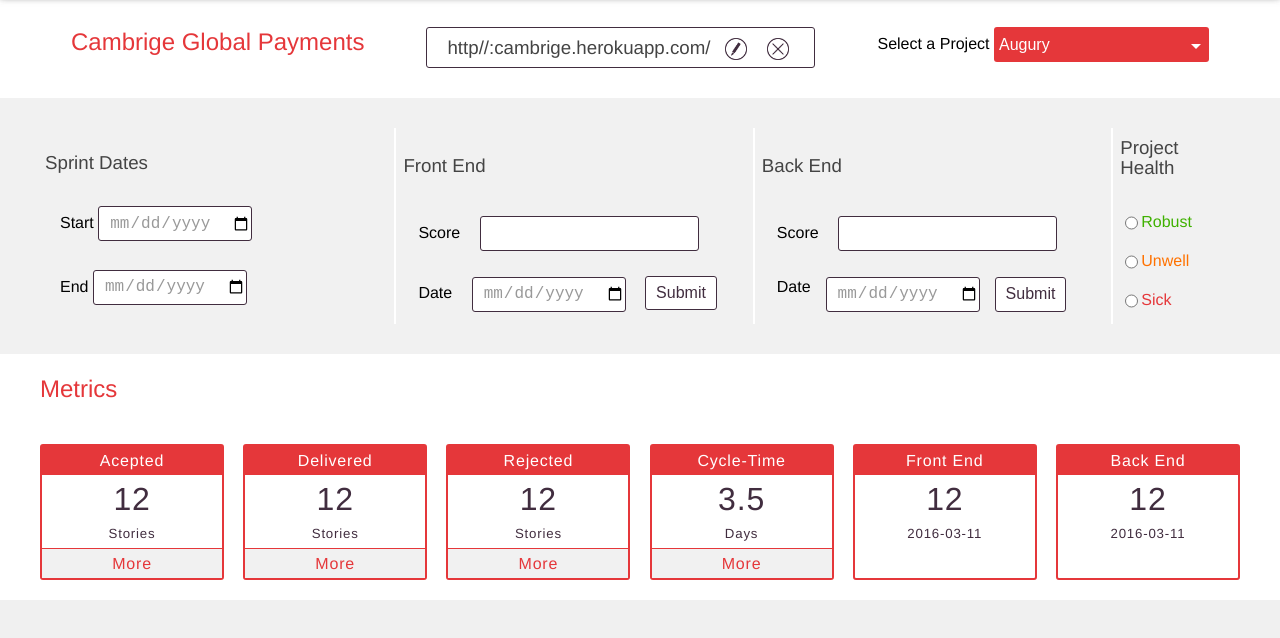
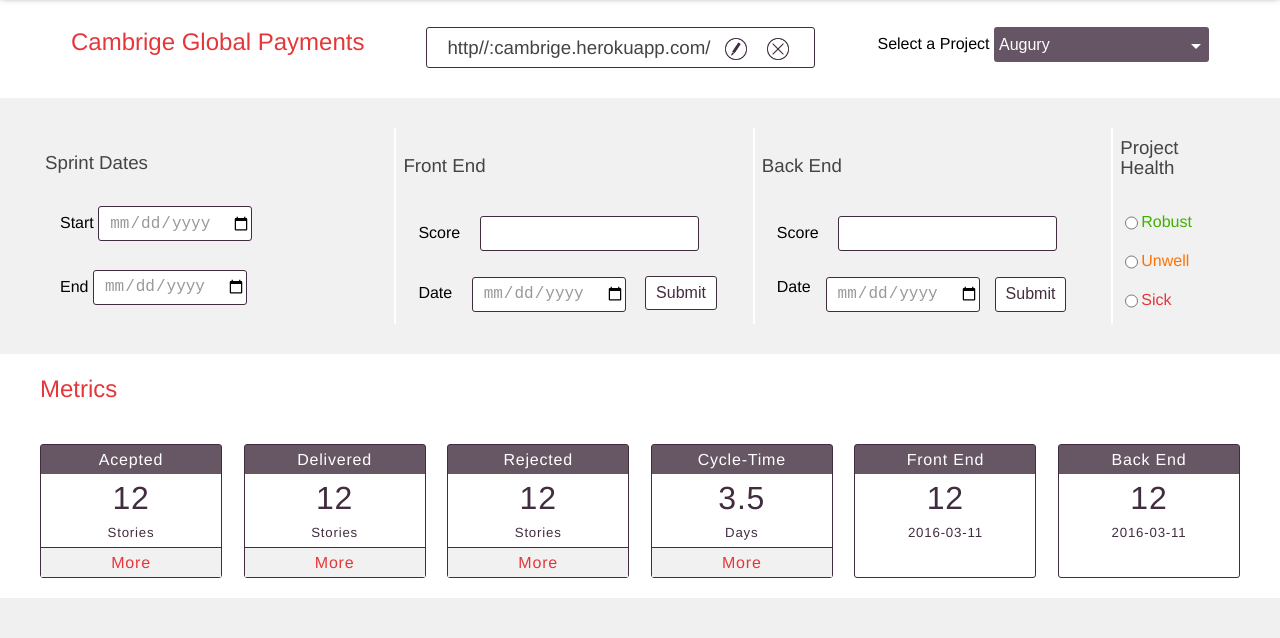
Before and after one commit to claudiareinoza/sideboard-html, a website: page app/dashboard.html in a window 1280 px wide. Shown: the part 62-700 px from the top of the page. Drawn offline with nearby package versions, Linux system fonts and the light colour scheme; files that its build step writes are made by us from their sources.

Commit message:
- Change colors on Overview and Dashboard

```diff
--- a/app/dashboard.html
+++ b/app/dashboard.html
@@ -146,7 +146,7 @@
 
       <div class="box-light__metric">
         <div class="box-col__metric">
-          <h4 class="bg-red vertical-margin">Acepted</h4>
+          <h4 class="bg-purple vertical-margin">Acepted</h4>
           <h1 class="primary-color vertical-space-10">12</h1>
           <h5 class="primary-color">Stories</h5>
           <div class="box-row__border bg-grey">
@@ -157,7 +157,7 @@
         </div>
 
         <div class="box-col__metric">
-          <h4 class="bg-red vertical-margin">Delivered</h4>
+          <h4 class="bg-purple vertical-margin">Delivered</h4>
           <h1 class="primary-color vertical-space-10">12</h1>
           <h5 class="primary-color">Stories</h5>
           <div class="box-row__border bg-grey">
@@ -168,7 +168,7 @@
         </div>
 
         <div class="box-col__metric">
-          <h4 class="bg-red vertical-margin">Rejected</h4>
+          <h4 class="bg-purple vertical-margin">Rejected</h4>
           <h1 class="primary-color vertical-space-10">12</h1>
           <h5 class="primary-color">Stories</h5>
           <div class="box-row__border bg-grey">
@@ -179,7 +179,7 @@
         </div>
 
         <div class="box-col__metric">
-          <h4 class="bg-red vertical-margin">Cycle-Time</h4>
+          <h4 class="bg-purple vertical-margin">Cycle-Time</h4>
           <h1 class="primary-color vertical-space-10">3.5</h1>
           <h5 class="primary-color">Days</h5>
           <div class="box-row__border bg-grey">
@@ -190,7 +190,7 @@
         </div>
 
         <div class="box-col__metric">
-          <h4 class="bg-red vertical-margin">Front End</h4>
+          <h4 class="bg-purple vertical-margin">Front End</h4>
           <h1 class="primary-color vertical-space-10">12</h1>
           <h5 class="primary-color">2016-03-11</h5>
           <!-- <div class="box-row__border bg-grey">
@@ -201,7 +201,7 @@
         </div>
 
         <div class="box-col__metric">
-          <h4 class="bg-red vertical-margin">Back End</h4>
+          <h4 class="bg-purple vertical-margin">Back End</h4>
           <h1 class="primary-color vertical-space-10">12</h1>
           <h5 class="primary-color">2016-03-11</h5>
           <!-- <div class="box-row__border bg-grey">
--- a/app/styles/main.scss
+++ b/app/styles/main.scss
@@ -141,6 +141,13 @@
   padding: 5px;
 }
 
+.bg-purple {
+  background-color: rgba($brand-purple, 0.8);
+  color: $white;
+  margin: 0;
+  padding: 5px;
+}
+
 .bg-grey {
   background-color: $light-grey;
   color: $white;
@@ -149,7 +156,8 @@
 }
 
 .dropdown-styles {
-  background: #E5373A url("../images/triangle.svg") no-repeat 197px 17px;
+  background: $brand-purple url("../images/triangle.svg") no-repeat 197px 17px;
+  opacity: 0.8;
   border-radius: 3px;
   border: none;
   color: #fff;
@@ -261,7 +269,7 @@
   justify-content: flex-start;
 
   &__border {
-    border-top: 1px solid $brand-red;
+    border-top: 1px solid $brand-purple;
   }
 }
 .box-row__wrap {
@@ -279,7 +287,7 @@
 
   &__metric {
     border-radius: 3px;
-    border: 2px solid $brand-red;
+    border: 1px solid $brand-purple;
     letter-spacing: 0.05rem;
     text-align: center;
     width: 15%;
```
